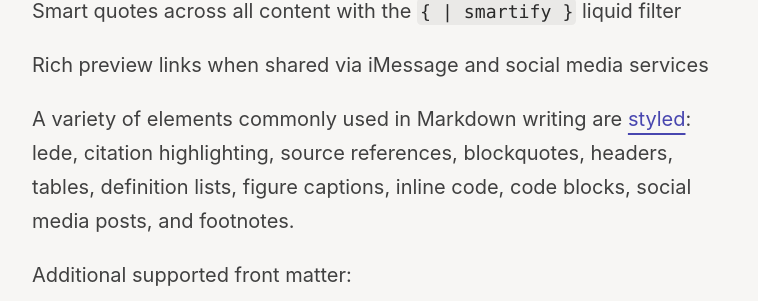
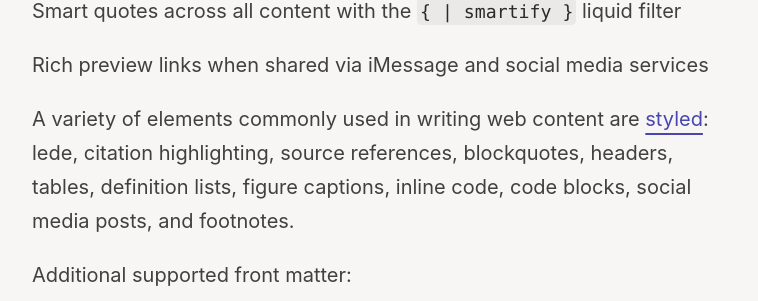
Before and after one commit to victorwynne/victorwynne, a Jekyll site: the page built from quattle.md, in a window 1280 px wide. Shown: the part 1539-1840 px from the top of the page, without its empty margins (258-1016 px from the left). Built offline with Jekyll 4.4.1, drawn with Linux system fonts in a browser that asks for light colours.

Commit message:
quattle.md

```diff
--- a/quattle.md
+++ b/quattle.md
@@ -41,7 +41,7 @@ Smart quotes across all content with the `{ | smartify }` liquid filter
 
 Rich preview links when shared via iMessage and social media services
 
-A variety of elements commonly used in Markdown writing are [styled](https://victorwynne.com/styles/): lede, citation highlighting, source references, blockquotes, headers, tables, definition lists, figure captions, inline code, code blocks, social media posts, and footnotes.
+A variety of elements commonly used in writing web content are [styled](https://victorwynne.com/styles/): lede, citation highlighting, source references, blockquotes, headers, tables, definition lists, figure captions, inline code, code blocks, social media posts, and footnotes.
 
 Additional supported front matter:
 * Author attribution
```
